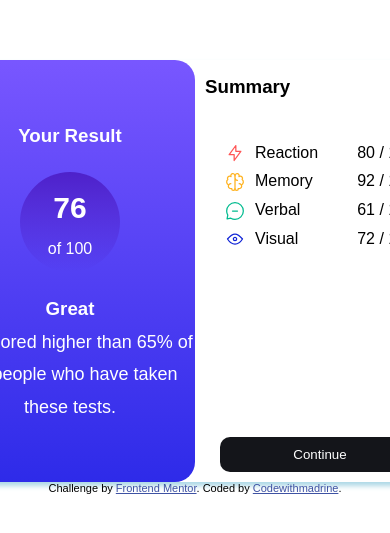
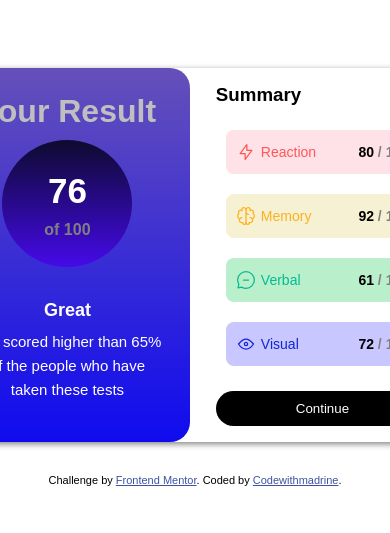
Before and after one commit to Madrine256/Summary-Responsive-Page-mentor2, a plain HTML site: page index.html in a window 390 px wide. Shown: the part 145-678 px from the top of the page. Drawn offline with Linux system fonts and the light colour scheme; a web font is replaced by a local one.

Commit message:
added responsiveness
styles added afresh

```diff
--- a/index.html
+++ b/index.html
@@ -11,58 +11,62 @@
 </head>
 <body>
 <div class="container">
-  <div class="results-container">
-    <h3>Your Result</h3>
-    <div class="results">
-      <span>76</span>
+  <div class="card results">
+    <h1>Your Result</h1>
+    <div class="total">
+      <strong>76</strong>
       <span>of 100</span>
     </div>
-    <div class="credits">
-      <h3>Great</h3>
-      <p>You scored higher than 65% of the people who have taken these tests.</p>
+    <div class="comment">
+      <strong>Great</strong>
+      <p>You scored higher than 65% of the people who have taken these tests</p>
     </div>
   </div>
-  <div class="summary">
+  <div class="card summary">
     <h3>Summary</h3>
-    <div class="details-container">
-      <div class="sums-details">
-        <div class="details left">
-          <img src="./assets/images/icon-reaction.svg" alt="reaction-svg ">
-          <span>Reaction</span>
+   <div class="details-container">
+      <div class="details reaction">
+        <div class="decription">
+          <img src="./assets/images/icon-reaction.svg" alt="Reaction">
+          <p>Reaction</p>
         </div>
-        <div class="details right">
-          <span>80 / 100</span>
+        <div class="out-of">
+          <span class="bold">80</span>
+          <span class="grey-like">/ 100</span>
         </div>
       </div>
-      <div class="sums-details">
-        <div class="details left">
-          <img src="./assets/images/icon-memory.svg" alt="memory-svg ">
-          <span>Memory</span>
+      <div class="details memory">
+        <div class="decription">
+          <img src="./assets/images/icon-memory.svg" alt="Memory">
+          <p>Memory</p>
         </div>
-        <div class="details right">
-          <span>92 / 100</span>
+        <div class="out-of">
+          <span class="bold">92</span>
+          <span class="grey-like">/ 100</span>
         </div>
       </div>
-      <div class="sums-details">
-        <div class="details left">
-          <img src="./assets/images/icon-verbal.svg" alt="verbal-svg ">
-          <span>Verbal</span>
+      <div class="details verbal">
+        <div class="decription">
+          <img src="./assets/images/icon-verbal.svg" alt="Verbal">
+          <p>Verbal</p>
         </div>
-        <div class="details right">
-          <span>61 / 100</span>
+        <div class="out-of">
+          <span class="bold">61</span>
+          <span class="grey-like">/ 100</span>
         </div>
       </div>
-      <div class="sums-details">
-        <div class="details left">
-          <img src="./assets/images/icon-visual.svg" alt="visual-svg ">
-          <span>Visual</span>
+      <div class="details visual">
+        <div class="decription">
+          <img src="./assets/images/icon-visual.svg" alt="Visual">
+          <p>Visual</p>
         </div>
-        <div class="details right">
-          <span>72 / 100</span>
+        <div class="out-of">
+          <span class="bold">72</span>
+          <span class="grey-like">/ 100</span>
         </div>
       </div>
-    </div>
-    <button>Continue</button>
+   </div>
+   <button>Continue</button>
   </div>
 </div>
 
--- a/styles.scss
+++ b/styles.scss
@@ -2,11 +2,11 @@
 @import url("https://fonts.google.com/specimen/Hanken+Grotesk");
 
 // variables
-$Light-slate-blue: hsl(252, 100%, 67%);
-$Light-royal-blue: hsl(241, 81%, 54%);
+$Light-slate-blue: hsl(252, 43%, 52%);
+$Light-royal-blue: hsl(241, 91%, 49%);
 
-$Violet-blue-circle: hsla(256, 72%, 46%, 1);
-$Persian-blue-circle: hsla(241, 72%, 46%, 0);
+$Violet-blue-circle: rgb(70, 10, 233);
+$Persian-blue-circle: hsla(240, 90%, 4%, 0.849);
 // end of variables
 *{
 
@@ -24,96 +24,165 @@ body{
 font-family: 'Hanken Grotesk' , sans-serif;
 min-height: 100vh;
 @include flexbox( center, column);
+gap: 2rem;
 }
-
 p{
     font-size: 18px;
+    font-weight: 500;
 }
+.container{
+    background:hsl(0, 0%, 100%);
+    box-shadow: 2px 2px 6px grey;
+    border-radius: 20px;
+    width: 500px;
+    @include flexbox(center,row );
+    align-items: stretch;
+    gap: 10px;
+    transition: all 500ms ease-in-out;
 
-.container{
-    width: 500px;
-    box-shadow: -2px 4px 5px lightblue;
-    @include flexbox(center, row );
-    height: 50vh;
-
-    .results-container{
-        background: linear-gradient(to bottom, $Light-slate-blue, $Light-royal-blue );
-        height: 100%;
-        width: 50%;
+.card{
+    width: 50%;
+}
+    .card.results{
+        background: linear-gradient(to bottom, $Light-slate-blue, $Light-royal-blue);
+        @include flexbox(space-evenly, column);
+        gap: 10px;
         border-radius: 20px;
-        @include flexbox(center,column );
-        line-height: 1.8;
-        gap: 20px;
-        color: hsl(0, 0, 100%);
+        color: #fff;
+      padding: 25px 10px;
+        h1{
+            color:  hsl(240, 1%, 75%);
+        }
+        .total{
+            border-radius: 50%;
+            background-image: linear-gradient(to bottom, $Persian-blue-circle, $Violet-blue-circle);
+            padding: 25px;
+            text-align: center;
+            line-height: 1.5;
+            width: 130px;
 
 
-        .results{
-            border-radius: 50%;
-            background:linear-gradient(to bottom, $Violet-blue-circle, $Persian-blue-circle);
-            width: 100px;
-            height: 100px;
-            padding: 10px;
-            @include flexbox(center,column );
-
-            span:nth-child(1){
-                font-size: 30px;
-                font-weight: 800;
+            strong{
+                display: block;
+                font-weight: 900;
+                font-size: 35px;
             }
-
+            span{
+                display: block;
+                color: rgb(128, 128, 128);
+                font-weight: 700;
+            }
         }
-        .credits{
+        .comment{
             text-align: center;
+            padding: 15px;
+            line-height: 1.6;
+            strong{
+                line-height: 2.1;
+                font-weight: bolder;
+                font-size: 18px;
+            }
+            p{
+                font-size: 15px;
+            }
         }
     }
-
-    .summary{
-        height: 100%;
-        width: 50%;
-        border-radius: 20px;
-        line-height: 1.8;
-        gap: 20px;
-        padding: 10px;
-        position: relative;
+    .card.summary{
+        padding: 1rem;
+        display: flex;
+        flex-direction: column;
 
         .details-container{
-            padding: 0 20px;
-            margin-top: 35px;
+        flex-grow: 1;
+        display: flex;
+        flex-direction: column;
+        justify-content: center;
+            .details{
+                margin: 10px;
+                @include flexbox(space-between,row );
+                padding: 12px 10px;
+                font-size: 14px;
+                border-radius: 8px;
 
-            .sums-details{
-                font-size: 16px;
-                @include flexbox(space-between, row);
-                gap: 15px;
+                .decription{
+                    @include flexbox(center,row );
+                    gap: 5px;
+                   p{
+                    font-size: 14px;
+                   }
 
-                .details{
-                    @include flexbox(center, row );
-                    gap: 10px;
+                }
+                .out-of{
+                    span.bold{
+                        font-weight: 900;
+                    }
+                    span.grey-like{
+                        font-weight: 700;
+                        color: grey;
+                    }
+                }
+
+
+
+            }
+            .reaction{
+                background-color: rgba(255, 192, 203, 0.459);
+                p{
+                    color: hsl(0, 100%, 67%);
+                }
+            }
+            .memory{
+                background-color: rgba(201, 183, 21, 0.192);
+                p{
+                    color: hsl(39, 100%, 56%);
+                }
+            }
+            .verbal{
+                background-color: rgba(21, 201, 81, 0.295);
+                p{
+                    color: hsl(166, 100%, 37%);
+                }
+            }
+            .visual{
+                background-color: hsl(241, 100%, 89%);
+                p{
+                    color: hsl(234, 85%, 45%);
                 }
             }
         }
         button{
-            background-color: hsl(230, 13%, 9%);
+            background: #000;
             color: #fff;
-            box-sizing: border-box;
             padding: 10px;
-            width: 80%;
+            border-radius: 30px;
             text-align: center;
-            border-radius: 10px;
+            border: none;
             outline: none;
-            border: none;
             cursor: pointer;
-            transition: all 500ms ease-in-out;
-            position: absolute;
-            bottom: 10px;
-            left: 50%;
-            transform: translateX(-50%);
+            transition:all 500ms ease-in-out;
 
             &:hover{
-                box-shadow: 2px 2px 10px 10px grey;
+                opacity: 0.5;
             }
         }
     }
+}
+@media all and  (max-width:375px){
+    .container{
+        width: 100%;
+        @include flexbox(center,column );
+        border-radius: 0;
 
+        .card{
+            width: 100%;
+        }
+        .card.results{
+            border-top-left-radius: 0;
+            border-top-right-radius: 0;
+        }
+    }
 
 }
-.attribution { font-size: 11px; text-align: center; }
+.attribution {
+    font-size: 11px; text-align: center;}
     .attribution a { color: hsl(228, 45%, 44%); }
```
Also changed, not shown: styles.css, 1 other file.
